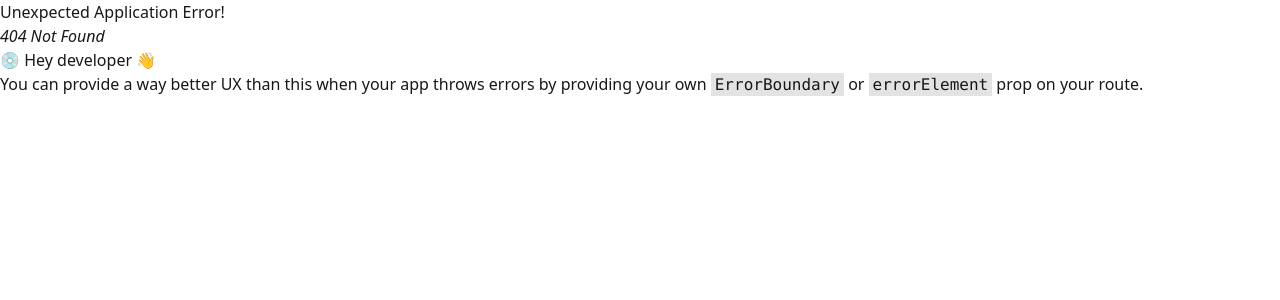
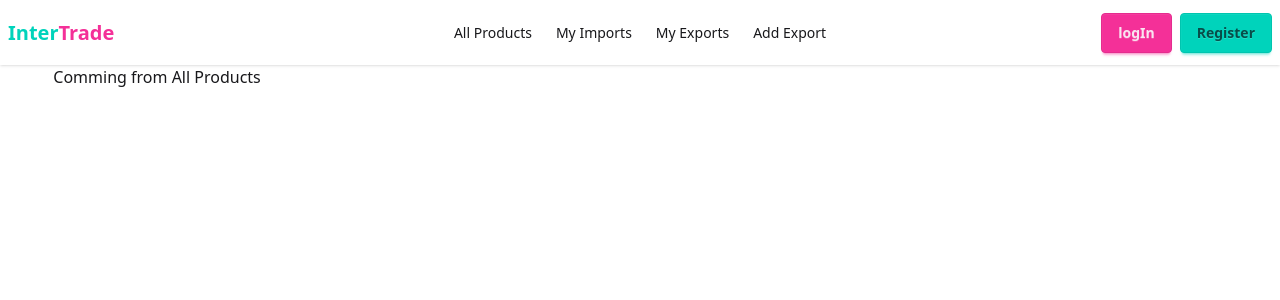
Before and after one commit to Rah-Mizanur/InterTrade-Nexus-Client, a React (Vite) app: page /all-products in a window 1280 px wide. Before the commit this address had no page. Shown: the top 300 px of the page. Built offline with nearby package versions, Linux system fonts and the light colour scheme.

Commit message:
add firebase auth

```diff
--- a/index.html
+++ b/index.html
@@ -1,5 +1,5 @@
 <!doctype html>
-<html lang="en">
+<html data-theme="light" lang="en">
   <head>
     <meta charset="UTF-8" />
     <link rel="icon" type="image/svg+xml" href="/vite.svg" />
--- a/package.json
+++ b/package.json
@@ -11,6 +11,7 @@
   },
   "dependencies": {
     "@tailwindcss/vite": "^4.1.17",
+    "firebase": "^12.5.0",
     "lucide-react": "^0.553.0",
     "react": "^19.1.1",
     "react-dom": "^19.1.1",
--- a/src/Components/Navbar.jsx
+++ b/src/Components/Navbar.jsx
@@ -1,4 +1,5 @@
 import React from "react";
+import { NavLink } from "react-router";
 
 const Navbar = () => {
   return (
@@ -27,34 +28,40 @@ const Navbar = () => {
             className="menu menu-sm dropdown-content bg-base-100 rounded-box z-1 mt-3 w-52 p-2 shadow"
           >
             <li>
-              <a>Item 1</a>
+           <NavLink>All Products </NavLink>
             </li>
             <li>
-             <a href="">items 2</a>
+      <NavLink>My Imports</NavLink>
             </li>
             <li>
-              <a>Item 3</a>
+          <NavLink>My Exports</NavLink>
+            </li>
+            <li>
+    <NavLink>Add Export</NavLink>
             </li>
           </ul>
         </div>
-        <a className="btn btn-ghost text-xl">InterTrade</a>
+        <a className="text-accent text-xl font-bold">Inter<span className="text-secondary">Trade</span></a>
       </div>
       <div className="navbar-center hidden lg:flex">
         <ul className="menu menu-horizontal px-1">
            <li>
-            <a>Item 1</a>
+           <NavLink to='/all-products'>All Products </NavLink>
             </li>
             <li>
-           <a href="">items 2</a>
+      <NavLink to='/my-imports'>My Imports</NavLink>
             </li>
             <li>
-            <a>Item 3</a>
+          <NavLink to='/my-exports'>My Exports</NavLink>
+            </li>
+            <li>
+    <NavLink to='/add-export'>Add Export</NavLink>
             </li>
         </ul>
       </div>
-      <div className="navbar-end">
-        <a className="btn">logIn</a>
-        <a className="btn">Register</a>
+      <div className="navbar-end gap-2">
+        <a className="btn btn-secondary">logIn</a>
+        <a className="btn  btn-accent">Register</a>
       </div>
     </div>
   );
--- /dev/null
+++ b/src/Pages/AddExport.jsx
@@ -0,0 +1,11 @@
+import React from 'react'
+
+const AddExport = () => {
+  return (
+    <div className='w-11/12 mx-auto'>
+      <h1> coming from Add Export </h1>
+    </div>
+  )
+}
+
+export default AddExport
--- /dev/null
+++ b/src/Pages/AllProducts.jsx
@@ -0,0 +1,11 @@
+import React from 'react'
+
+const AllProducts = () => {
+  return (
+    <div className='w-11/12 mx-auto'>
+      <h1> Comming from All Products</h1>
+    </div>
+  )
+}
+
+export default AllProducts
--- /dev/null
+++ b/src/Pages/Home.jsx
@@ -0,0 +1,11 @@
+import React from 'react'
+
+const Home = () => {
+  return (
+    <div className='w-11/12 mx-auto'>
+      <h1> Coming from Home </h1>
+    </div>
+  )
+}
+
+export default Home
--- /dev/null
+++ b/src/Pages/MyExports.jsx
@@ -0,0 +1,11 @@
+import React from 'react'
+
+const MyExports = () => {
+  return (
+    <div className='w-11/12 mx-auto'>
+      <h1> Coming From my Exports </h1>
+    </div>
+  )
+}
+
+export default MyExports
--- /dev/null
+++ b/src/Pages/MyImports.jsx
@@ -0,0 +1,11 @@
+import React from 'react'
+
+const MyImports = () => {
+  return (
+    <div className='w-11/12 mx-auto'>
+      <h1> Coming From Imports </h1>
+    </div>
+  )
+}
+
+export default MyImports
--- /dev/null
+++ b/src/Pages/ProductDetails.jsx
@@ -0,0 +1,11 @@
+import React from 'react'
+
+const ProductDetails = () => {
+  return (
+    <div className='w-11/12 mx-auto'>
+      <h2> coming from product details</h2>
+    </div>
+  )
+}
+
+export default ProductDetails
--- /dev/null
+++ b/src/firebase/Firebase.config.js
@@ -0,0 +1,19 @@
+// Import the functions you need from the SDKs you need
+import { initializeApp } from "firebase/app";
+// TODO: Add SDKs for Firebase products that you want to use
+// https://firebase.google.com/docs/web/setup#available-libraries
+
+// Your web app's Firebase configuration
+const firebaseConfig = {
+  apiKey: "AIzaSyAT-MlRrvl8JtIbxlmu7t8i9i0DhVwzBU0",
+  authDomain: "intertrade-nexus.firebaseapp.com",
+  projectId: "intertrade-nexus",
+  storageBucket: "intertrade-nexus.firebasestorage.app",
+  messagingSenderId: "622114741945",
+  appId: "1:622114741945:web:b7179dacd76b7a3439c568"
+};
+
+// Initialize Firebase
+const app = initializeApp(firebaseConfig);
+
+export default app
--- a/src/routes/Routes.jsx
+++ b/src/routes/Routes.jsx
@@ -1,5 +1,11 @@
 import { createBrowserRouter } from "react-router";
 import Root from "../layout/Root";
+import AllProducts from "../Pages/AllProducts";
+import MyImports from "../Pages/MyImPorts";
+import MyExports from "../Pages/MyExports";
+import AddExport from "../Pages/AddExport";
+import ProductDetails from "../Pages/ProductDetails";
+import Home from "../Pages/Home";
 
 const router = createBrowserRouter([
     {
@@ -7,7 +13,28 @@ const router = createBrowserRouter([
         element : <Root> </Root>,
         children:[
             {
-
+                index: true ,
+                element : <Home></Home>
+            },
+            {
+                path: '/all-products',
+                element : <AllProducts></AllProducts>
+            },
+            {
+                path:'/my-imports',
+                element : <MyImports></MyImports>
+            },
+            {
+                path:'/my-exports',
+                element : <MyExports></MyExports>
+            },
+            {
+                path:'/add-export',
+                element : <AddExport></AddExport>
+            },
+            {
+                path: '/product-details/:id',
+                element: <ProductDetails></ProductDetails>
             }
         ]
     }
```
Also changed, not shown: 1 other file (tests, documents, lock files or other folders). Lines whose indentation alone changed are shown as unchanged.
